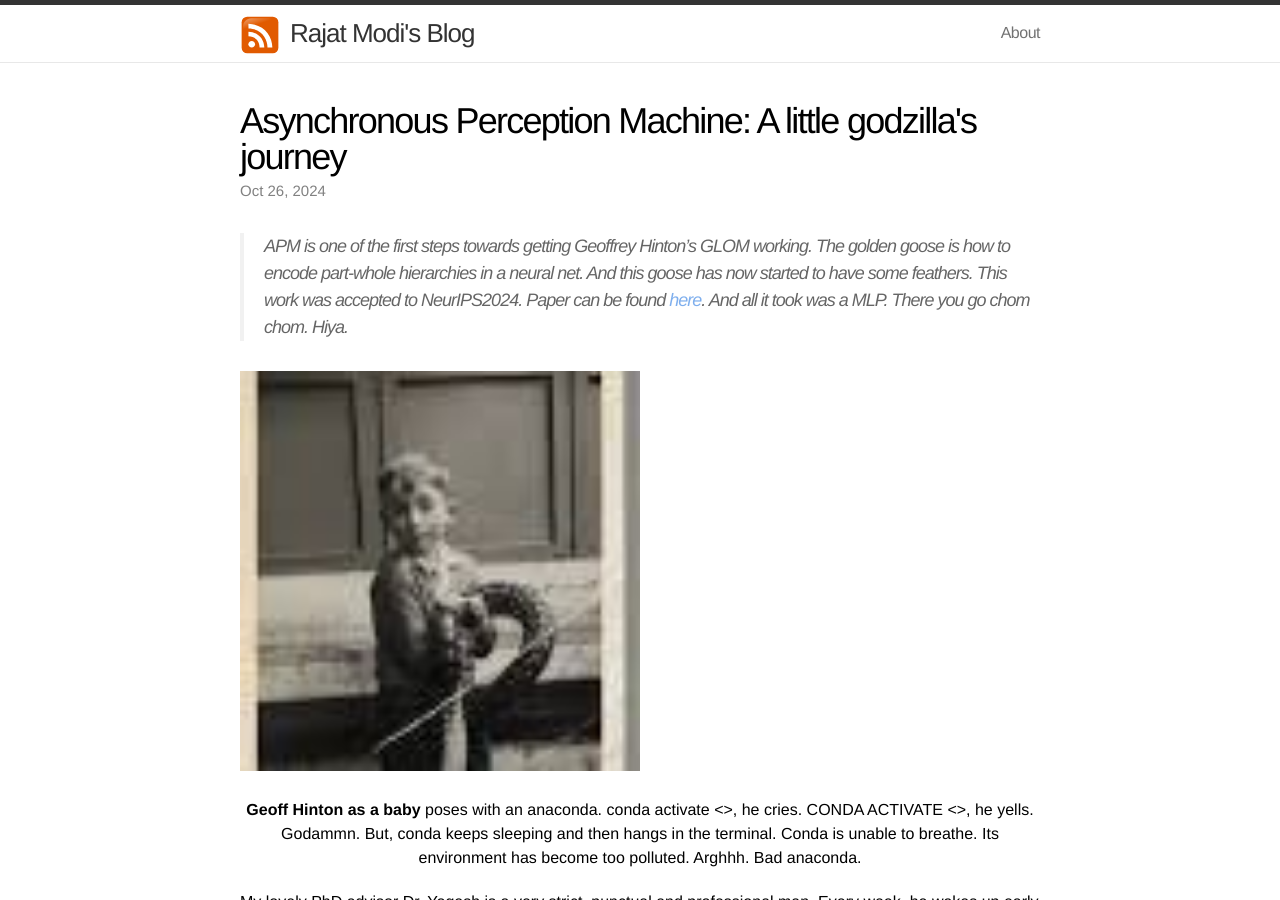
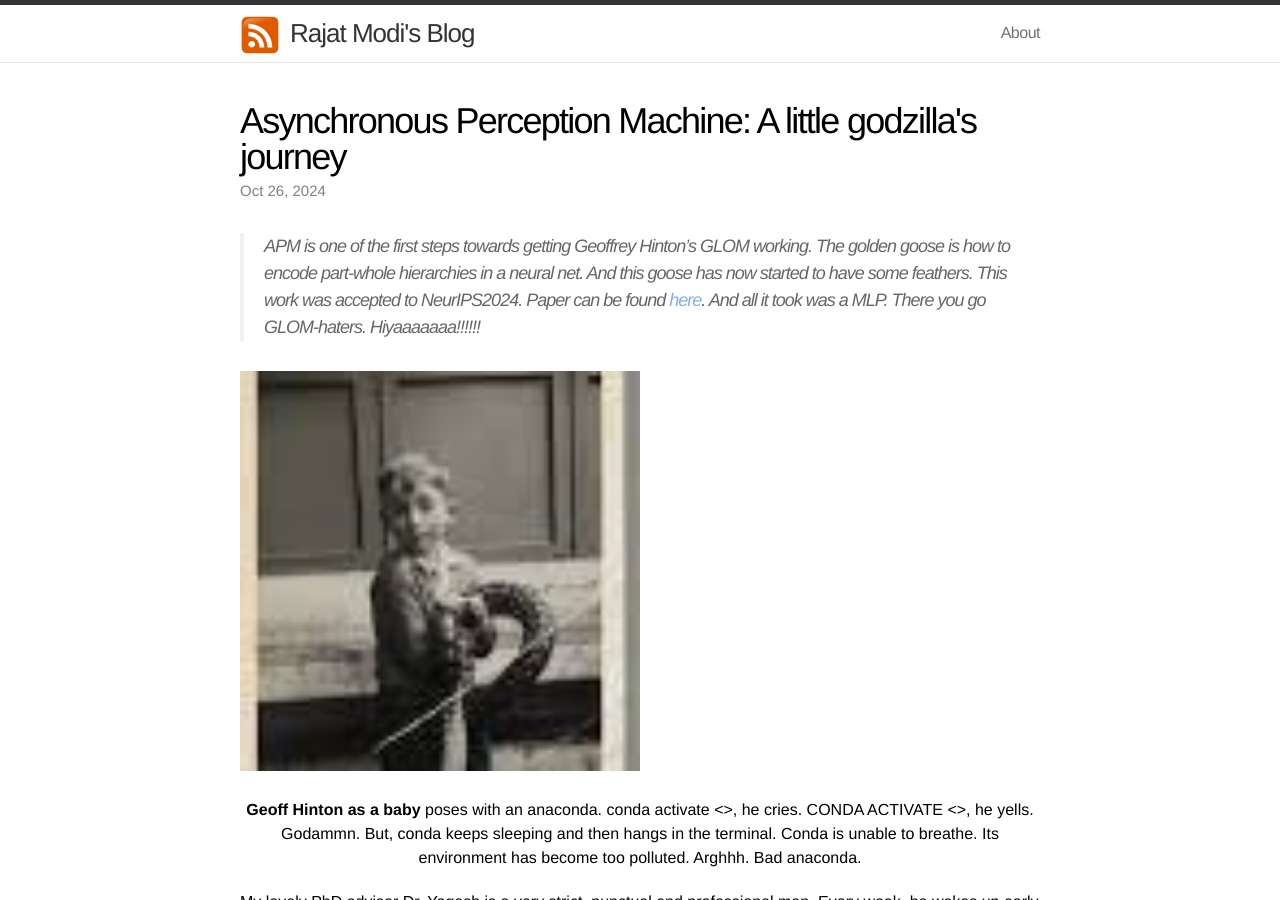
Before and after one commit to rajatmodi62/rajatmodi62.github.io, a Jekyll site: the page built from _posts/2024-10-26-hinton_apm.md, in a window 1280 px wide and 900 px high. Built offline with Jekyll 4.4.1, drawn with Linux system fonts in a browser that asks for light colours; comment, search, counter and statistics services are not loaded.

Commit message:
soft link blog

```diff
--- a/_posts/2024-10-26-hinton_apm.md
+++ b/_posts/2024-10-26-hinton_apm.md
@@ -5,7 +5,7 @@ title:  "Asynchronous Perception Machine: A little godzilla's journey"
 description: "APM is one of the first steps towards getting Hinton's GLOM working. The golden goose is how to encode part-whole hierarchies in a neural net"
 date:   2024-10-26 11:00:00
 ---
-> APM is one of the first steps towards getting Geoffrey Hinton's GLOM working. The golden goose is how to encode part-whole hierarchies in a neural net. And this goose has now started to have some feathers. This work was accepted to NeurIPS2024. Paper can be found <a href="URL">here</a>. And all it took was a MLP. There you go chom chom. Hiya.
+> APM is one of the first steps towards getting Geoffrey Hinton's GLOM working. The golden goose is how to encode part-whole hierarchies in a neural net. And this goose has now started to have some feathers. This work was accepted to NeurIPS2024. Paper can be found <a href="URL">here</a>. And all it took was a MLP. There you go GLOM-haters. Hiyaaaaaaa!!!!!!
 
 
 <div class="text-center" style="margin: 0 auto; max-width: 800px;"> <!-- Set max-width as needed -->
```
